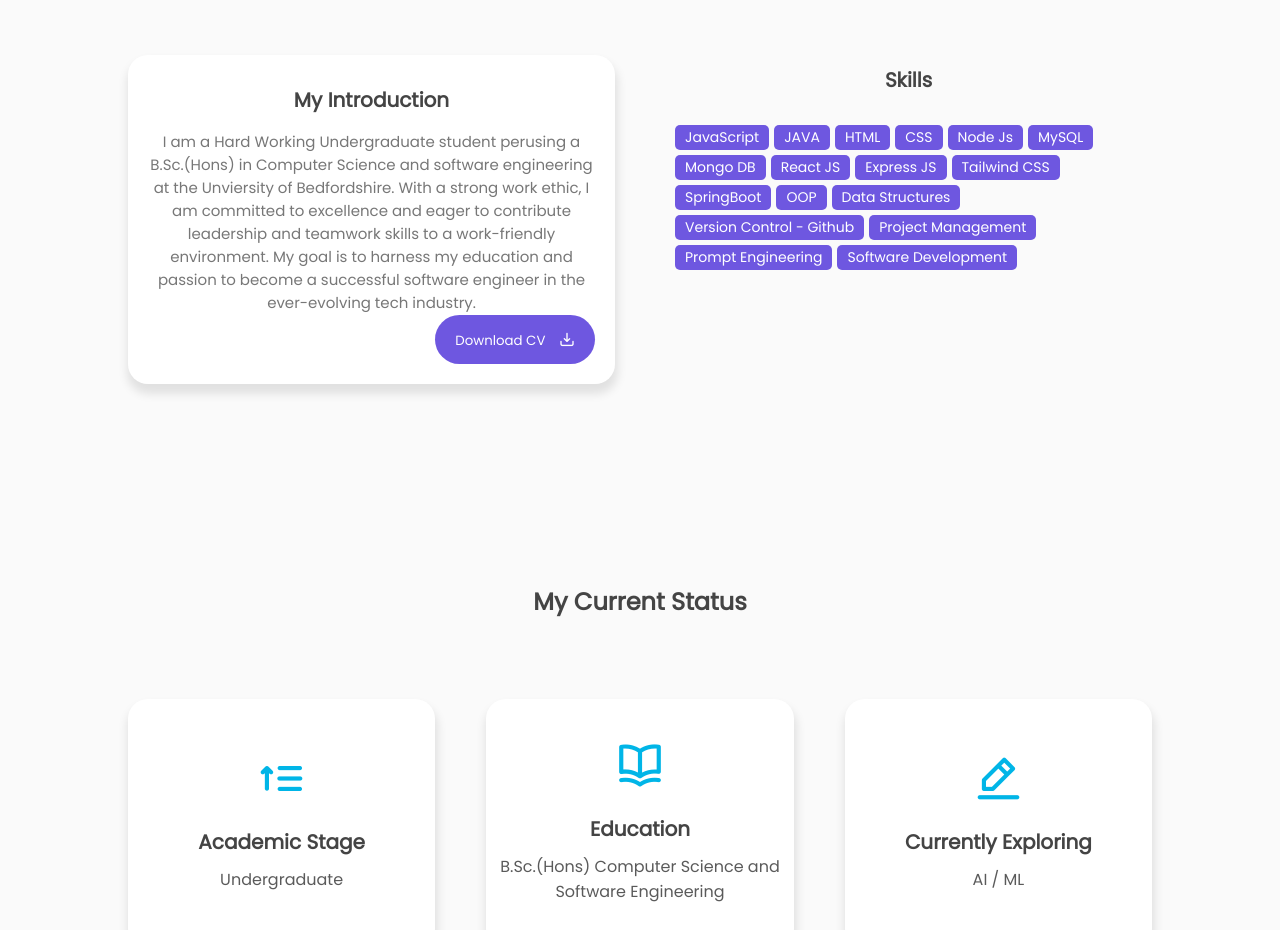
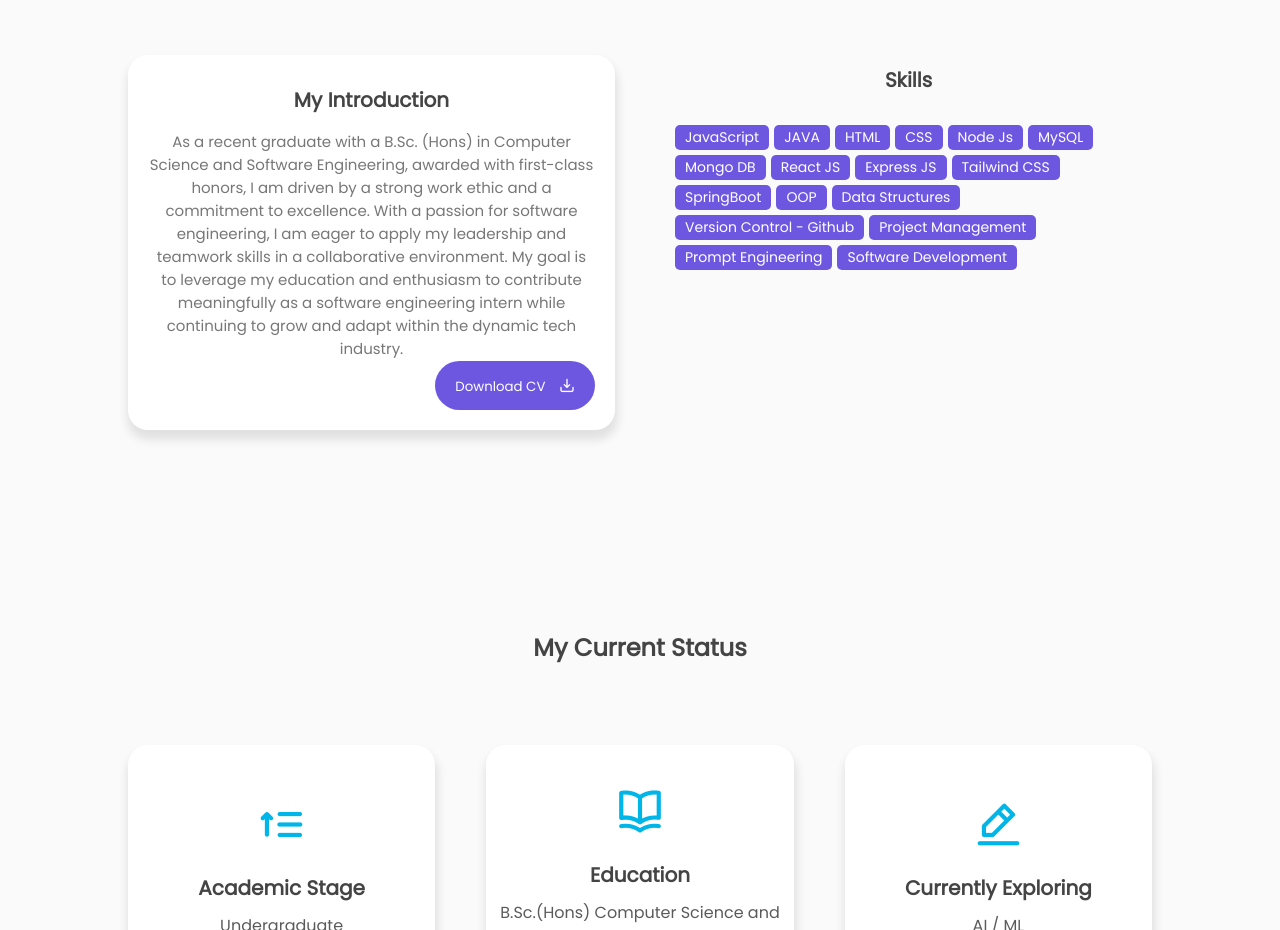
Before and after one commit to RavinduLaksahan/Ravindu-Rathnagala-Portfolio, a website: page index.html in a window 1280 px wide. Shown: the part 980-1910 px from the top of the page. Drawn offline with nearby package versions, Linux system fonts and the light colour scheme.

Commit message:
New Desc

```diff
--- a/index.html
+++ b/index.html
@@ -94,10 +94,12 @@
                         <div class="col">
                             <div class="about-info">
                                 <h3>My Introduction</h3>
-                                <p>I am a Hard Working Undergraduate student perusing a B.Sc.(Hons) in Computer Science and software engineering at the Unviersity of Bedfordshire.
-                                    With a strong work ethic, I am committed to excellence and eager to contribute leadership and teamwork skills to a work-friendly environment.
-                                    My goal is to harness my education and passion to become a successful software engineer in the ever-evolving tech industry.
-                                </p>
+                                <p>As a recent graduate with a B.Sc. (Hons) in Computer Science and Software Engineering, awarded
+                                    with first-class honors, I am driven by a strong work ethic and a commitment to excellence. With a
+                                    passion for software engineering, I am eager to apply my leadership and teamwork skills in a
+                                    collaborative environment. My goal is to leverage my education and enthusiasm to contribute
+                                    meaningfully as a software engineering intern while continuing to grow and adapt within the
+                                    dynamic tech industry.</p>
                                 <div class="about-btn">
                                     <a href="assets/Ravindu Rathnagala CV.pdf" download>
                                     <button class="btn">Download CV <i class="uil uil-import"></i></button>
```
Also changed, not shown: 1 other file.
